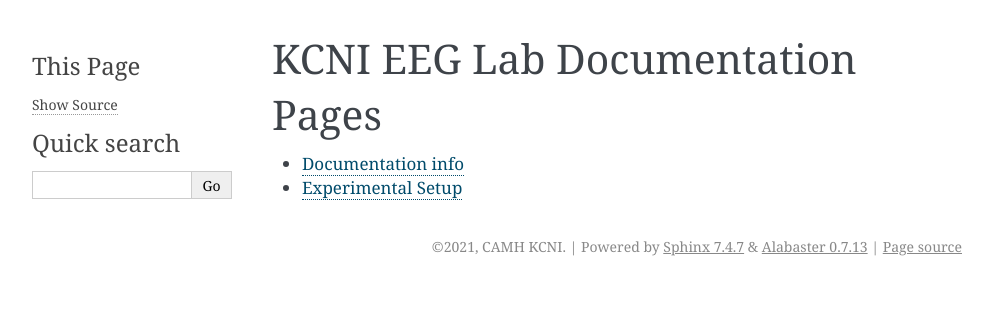
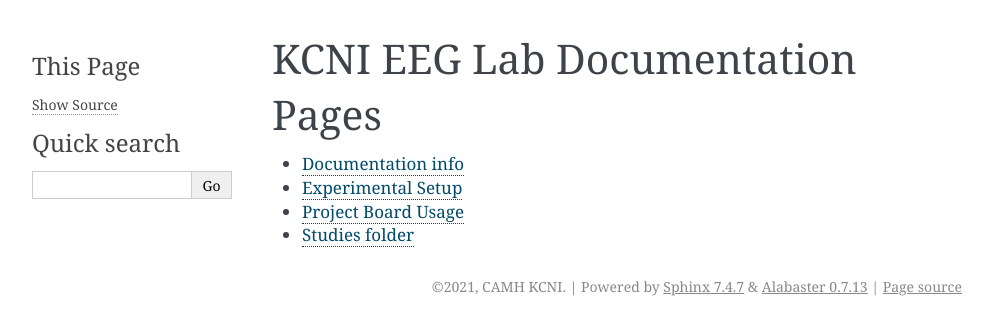
Before and after one commit to tmorshed/kcni-eeg-lab, a Sphinx documentation site: the page built from doc/index.rst, in a window 1280 px wide. Shown: the top 335 px of the page, without its empty margins (148-1141 px from the left). Built offline with Sphinx 7.4.7, drawn with Linux system fonts in a browser that asks for light colours.

Commit message:
Update index.rst

```diff
--- a/doc/index.rst
+++ b/doc/index.rst
@@ -8,3 +8,5 @@ KCNI EEG Lab Documentation Pages
 
    docs-info.md
    experiment_setup.md
+   project-board.md
+   studies-folder.md
```
